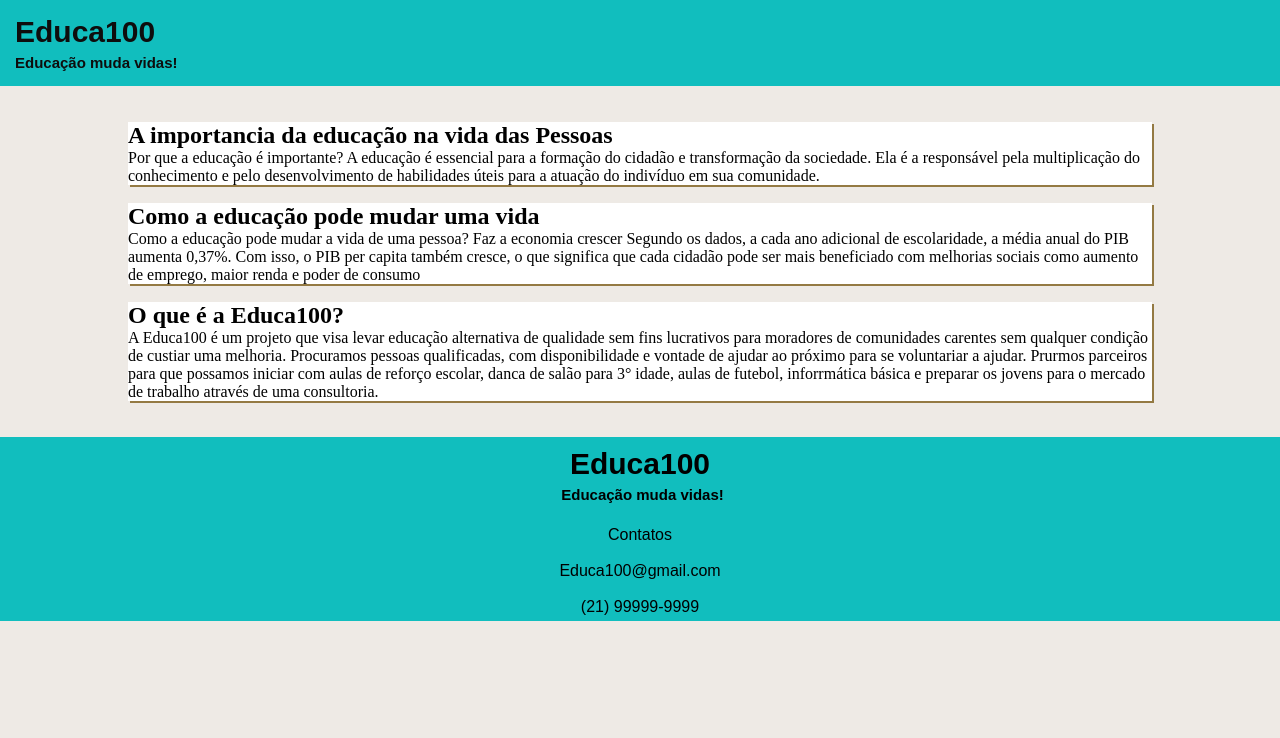
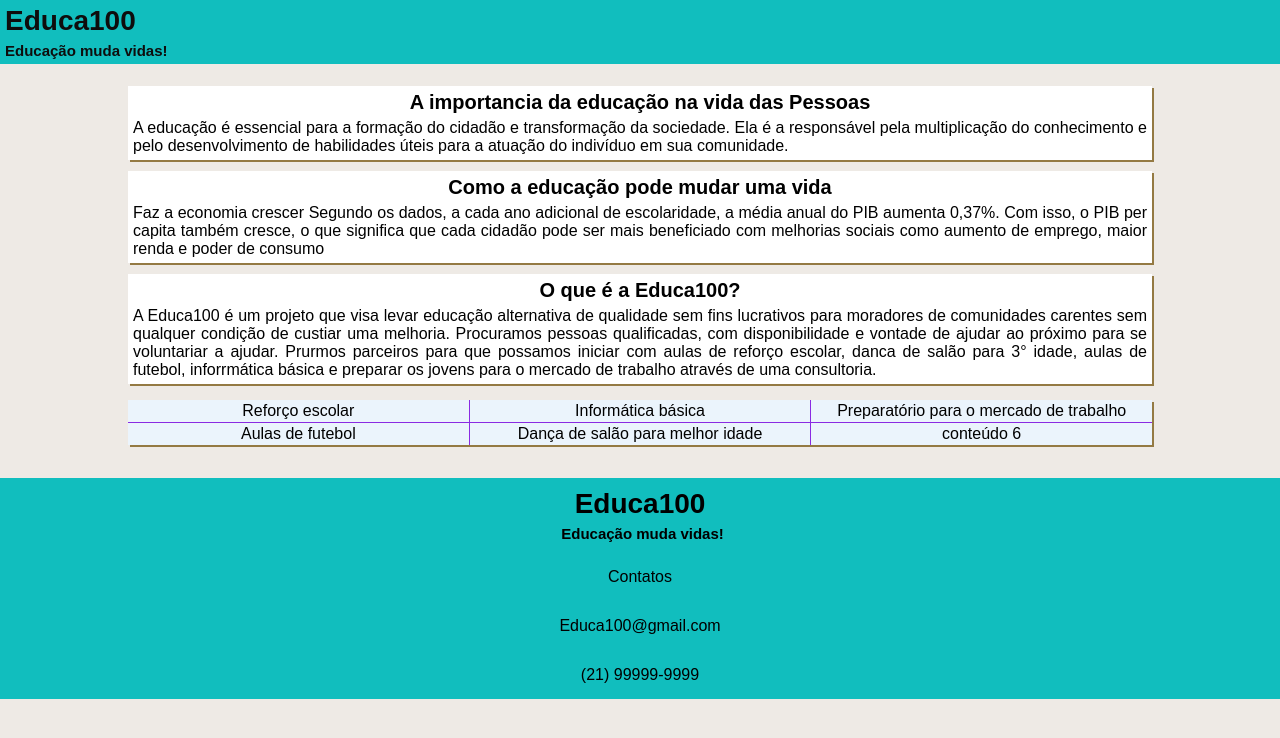
Before and after one commit to Matheus-Allen/Educa100, a plain HTML site: page index/index.html in a window 1280 px wide. Drawn offline with Linux system fonts and the light colour scheme.

Commit message:
2022.12.15

```diff
--- /dev/null
+++ b/contatos/contatos.css
@@ -0,0 +1,62 @@
+* {
+    margin: 0;
+    border: 0;
+    padding: 0;
+}
+
+html {
+    font-size: 62.5%;
+}
+
+header {
+    background-color: rgb(17, 190, 190);
+    color: rgb(14, 13, 13);
+
+    font-family: Arial;
+    width: 100%;
+
+}
+
+h3 {
+    font-size: 2.8rem;
+    font-family: Arial;
+    margin: 0;
+    padding: 5px;
+}
+
+h4 {
+    font-size: 1.5rem;
+    font-family: Arial;
+    margin: 0;
+    padding-left: 5px;
+    padding-bottom: 5px;
+}
+
+.container {
+    background-color: white;
+    width: 80%;
+    box-shadow: 2px 2px rgb(148, 122, 67);
+    margin: 0 auto;
+    max-width: 90%;
+    max-height: 90%;
+    min-width: 0;
+    min-height: 0;
+}
+
+#formulario {
+    background-color: aliceblue;
+
+}
+
+.texto-footer {
+    text-align: center;
+    font-family: arial;
+    padding-top: 10px;
+    font-size: 1.6rem;
+    padding-bottom: 10px;
+}
+
+#formulario{
+    background-color: aqua;
+    text-align: center;
+}
--- a/index/index.css
+++ b/index/index.css
@@ -1,26 +1,31 @@
-*{
+* {
     margin: 0;
     border: 0;
     padding: 0;
 }
 
+html {
+    font-size: 62.5%;
+}
+
 header {
     background-color: rgb(17, 190, 190);
     color: rgb(14, 13, 13);
-    padding: 10px;
+
     font-family: Arial;
     width: 100%;
+
 }
 
 h3 {
-    font-size: 30px;
+    font-size: 2.8rem;
     font-family: Arial;
     margin: 0;
     padding: 5px;
 }
 
 h4 {
-    font-size: 15px;
+    font-size: 1.5rem;
     font-family: Arial;
     margin: 0;
     padding-left: 5px;
@@ -31,7 +36,7 @@ body {
     background-color: rgb(238, 234, 229);
 }
 
-.container{
+.container {
     background-color: white;
     width: 80%;
     box-shadow: 2px 2px rgb(148, 122, 67);
@@ -42,10 +47,56 @@ body {
     min-height: 0;
 }
 
-footer{
+footer {
     font-family: Arial;
     background-color: rgb(17, 190, 190);
     text-align: center;
     padding-top: 5px;
     padding-bottom: 5px;
 }
+
+p {
+    font-family: arial;
+    text-align: justify;
+    padding: 5px;
+    font-size: 1.6rem;
+}
+
+h1 {
+    font-family: arial;
+    text-align: center;
+    padding-top: 5px;
+    font-size: 2rem;
+}
+
+.texto-footer {
+    text-align: center;
+    font-family: arial;
+    padding-top: 10px;
+    font-size: 1.6rem;
+    padding-bottom: 10px;
+}
+
+#grid-container {
+    margin-top: 5px;
+    background-color: rgb(236, 253, 253);
+}
+
+.grid {
+    background-color: blueviolet;
+    display: grid;
+    grid-template-columns: repeat(auto-fill, minmax(300px, 1fr));
+    grid-gap: 1px;
+    max-width: 1200px;
+    margin: 0 auto;
+
+
+}
+
+.grid div{
+    background-color: rgb(235, 244, 252);
+    font-family: arial;
+    text-align: center;
+    font-size: 1.6rem;
+    padding: 2px;
+}
--- a/index/index.html
+++ b/index/index.html
@@ -2,30 +2,33 @@
 <html lang="pt-br">
 
 <head>
-    <meta name="viewport" content="widht=device-width, initial-scale=1, maximum-scale=1.0">
     <meta charset="utf-8">
+    <meta name="viewport" content="width=device-width, initial-scale=1, maximum-scale=1.0">
     <title>Educa100</title>
     <link rel="stylesheet" type="text/css" href="index.css">
 </head>
 
 <body>
 
+    <!--cabeçalho-->
     <header>
 
         <h3> Educa100 </h3>
 
         <h4> Educação muda vidas! </h4>
 
+        <nav></nav>
+
 
     </header>
     <br><br>
 
+    <!--seção de conteúdos-->
     <section class="container">
 
         <h1> A importancia da educação na vida das Pessoas</h1>
-
         <p>
-            Por que a educação é importante? A educação é essencial para a formação do cidadão e transformação da
+            A educação é essencial para a formação do cidadão e transformação da
             sociedade. Ela é a responsável pela multiplicação do conhecimento e pelo desenvolvimento de habilidades
             úteis para a atuação do indivíduo em sua comunidade.
         </p>
@@ -37,7 +40,7 @@
 
         <h1> Como a educação pode mudar uma vida </h1>
         <p>
-            Como a educação pode mudar a vida de uma pessoa?
+
             Faz a economia crescer
 
             Segundo os dados, a cada ano adicional de escolaridade, a média anual do PIB aumenta 0,37%. Com isso, o PIB
@@ -62,9 +65,30 @@
 
 
     </section>
-    <br></br>
+    <br>
+
+    <!--grades com informações-->
+    <section class="container" id="grid-container">
+
+        <div class="grid">
+
+            <div> Reforço escolar </div>
+            <div> Informática básica </div>
+            <div> Preparatório para o mercado de trabalho</div>
+            <div> Aulas de futebol </div>
+            <div> Dança de salão para melhor idade</div>
+            <div> conteúdo 6 </div>
+
+        </div>
+
+    </section>
+    <br>
 
 
+
+    <br><br>
+
+<!--rodapé-->
     <footer>
 
         <h3> Educa100 </h3>
@@ -72,13 +96,13 @@
         <h4> Educação muda vidas! </h4>
         <br>
 
-        <p> Contatos </p>
+        <p class="texto-footer"> Contatos </p>
         <br>
 
-        <p> Educa100@gmail.com </p>
+        <p class="texto-footer"> Educa100@gmail.com </p>
         <br>
 
-        <p> (21) 99999-9999 </p>
+        <p class="texto-footer"> (21) 99999-9999 </p>
 
     </footer>
 
```
Also changed, not shown: contatos/contatos.html (added, +119 -0 lines).
